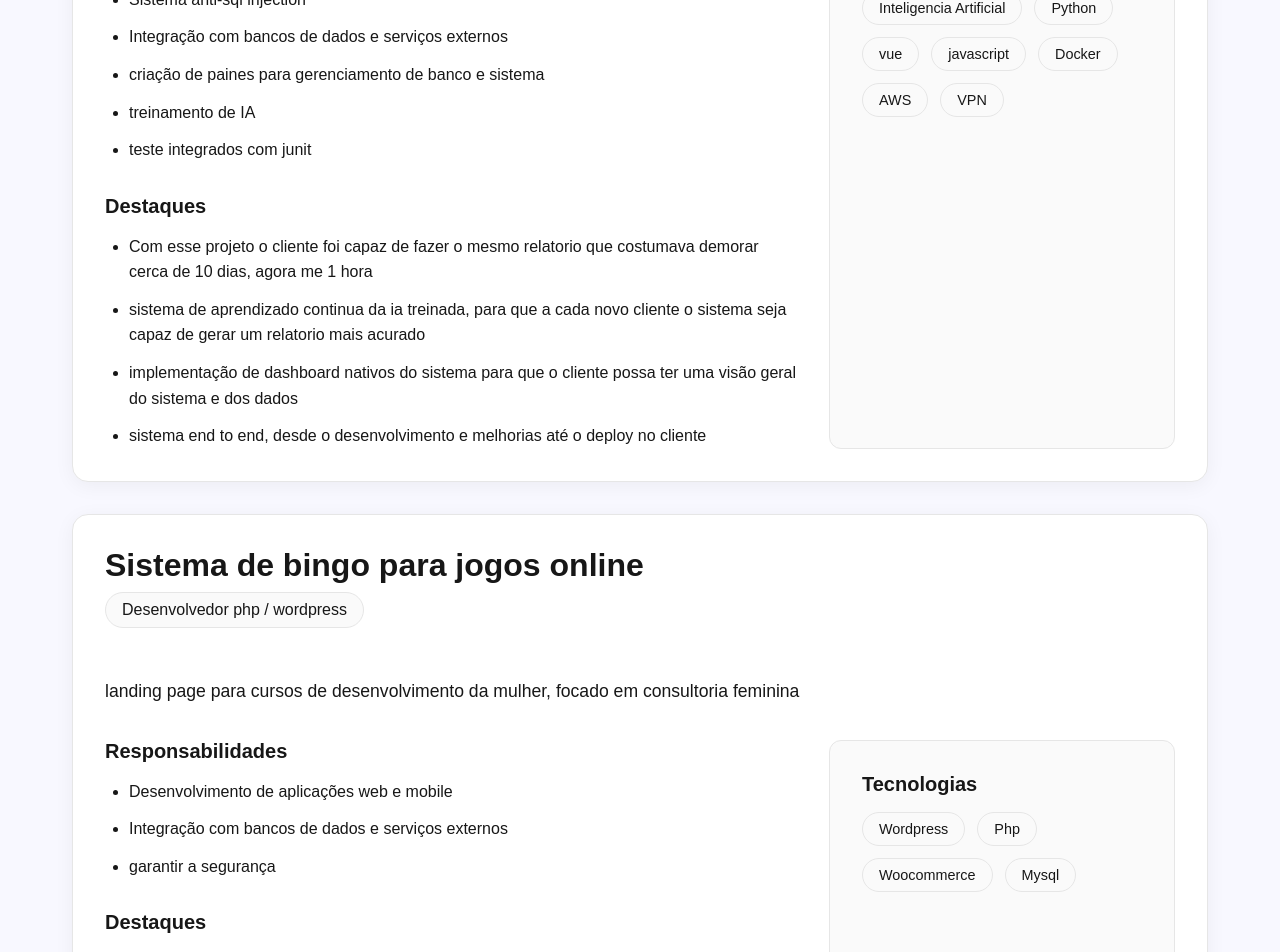
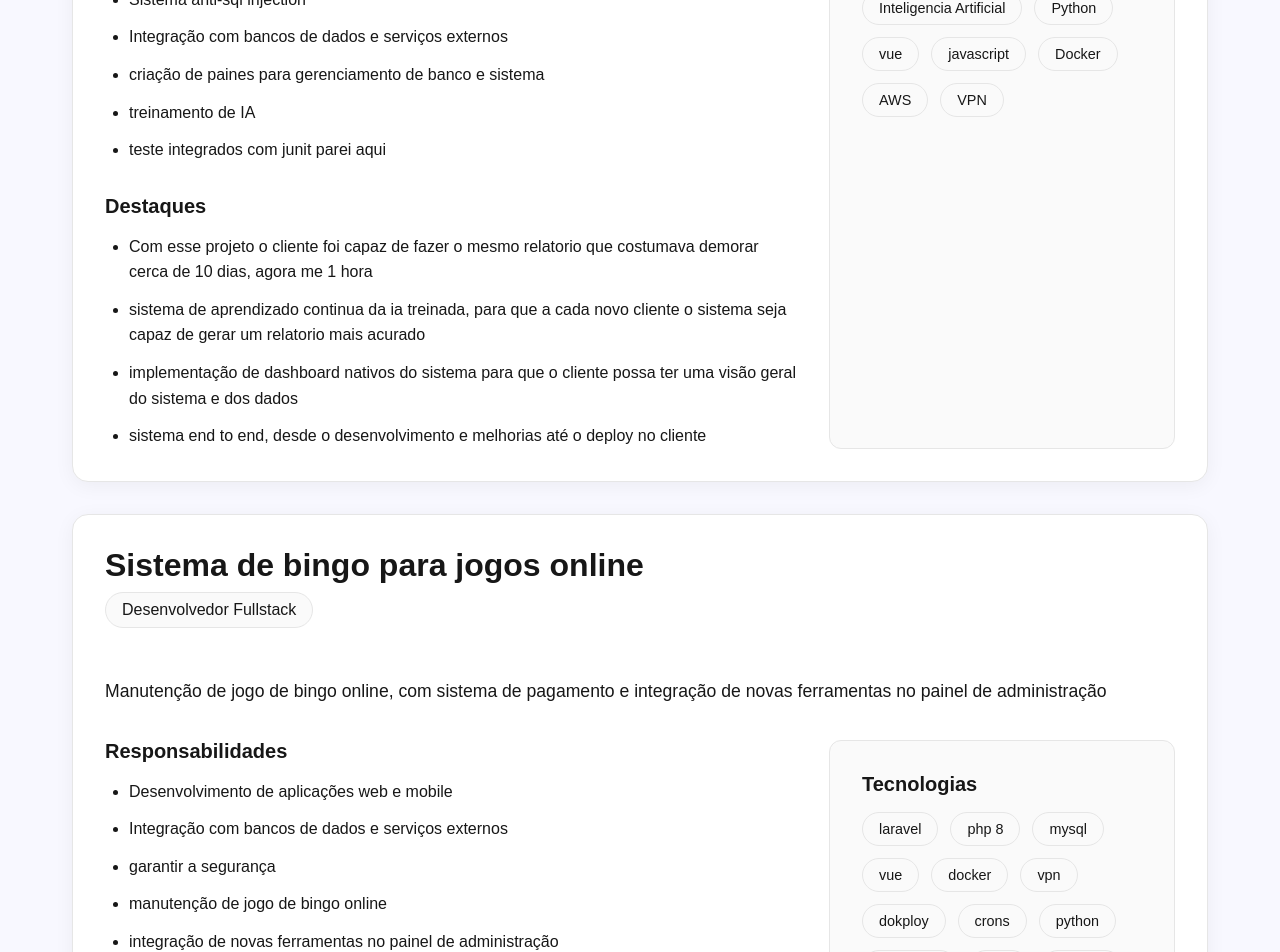
Before and after one commit to ThyagoMartins0/ThyagoD.dev, a Next.js app: page /companies/codernex in a window 1280 px wide. Shown: the part 2260-3212 px from the top of the page. Built offline with nearby package versions, Linux system fonts and the light colour scheme.

Commit message:
melhorias

```diff
--- a/src/app/companies/codernex/page.tsx
+++ b/src/app/companies/codernex/page.tsx
@@ -59,7 +59,7 @@ const PROJECTS = [
       'Integração com bancos de dados e serviços externos',
       'criação de paines para gerenciamento de banco e sistema ',
       'treinamento de IA',
-      'teste integrados com junit '
+      'teste integrados com junit parei aqui'
 
     ],
     highlights: [
@@ -71,13 +71,18 @@ const PROJECTS = [
     ]
   }, {
     title: 'Sistema de bingo para jogos online',
-    description: 'landing page para cursos de desenvolvimento da mulher, focado em consultoria feminina ',
-    technologies: ['Wordpress', 'Php', 'Woocommerce', 'Mysql'],
-    role: 'Desenvolvedor php / wordpress',
+    description: 'Manutenção de jogo de bingo online, com sistema de pagamento e integração de novas ferramentas no painel de administração',
+    technologies: ['laravel', 'php 8', 'mysql', 'vue', 'docker', 'vpn', 'dokploy', 'crons','python', 'javascript', 'mvc','devops'],
+    role: 'Desenvolvedor Fullstack ',
     responsibilities: [
       'Desenvolvimento de aplicações web e mobile',
       'Integração com bancos de dados e serviços externos',
       'garantir a segurança',
+      'manutenção de jogo de bingo online',
+      'integração de novas ferramentas no painel de administração',
+
+
+
     ],
     highlights: [
       '',
```
